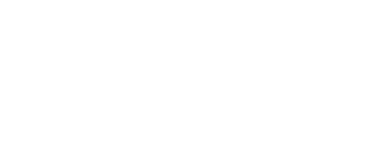
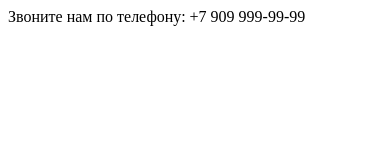
Before and after one commit to genaAkimov/new-project, a plain HTML site: page index.html in a window 390 px wide. Drawn offline with Linux system fonts and the light colour scheme.

Commit message:
new phone contact added

```diff
--- a/index.html
+++ b/index.html
@@ -5,6 +5,6 @@
     <meta http-equiv='X-UA-Compatible'  content='IE=edge'>
 </head>
 <body>
-
+<div>Звоните нам по телефону: +7 909 999-99-99<div>
 </body>
 </html>
```
